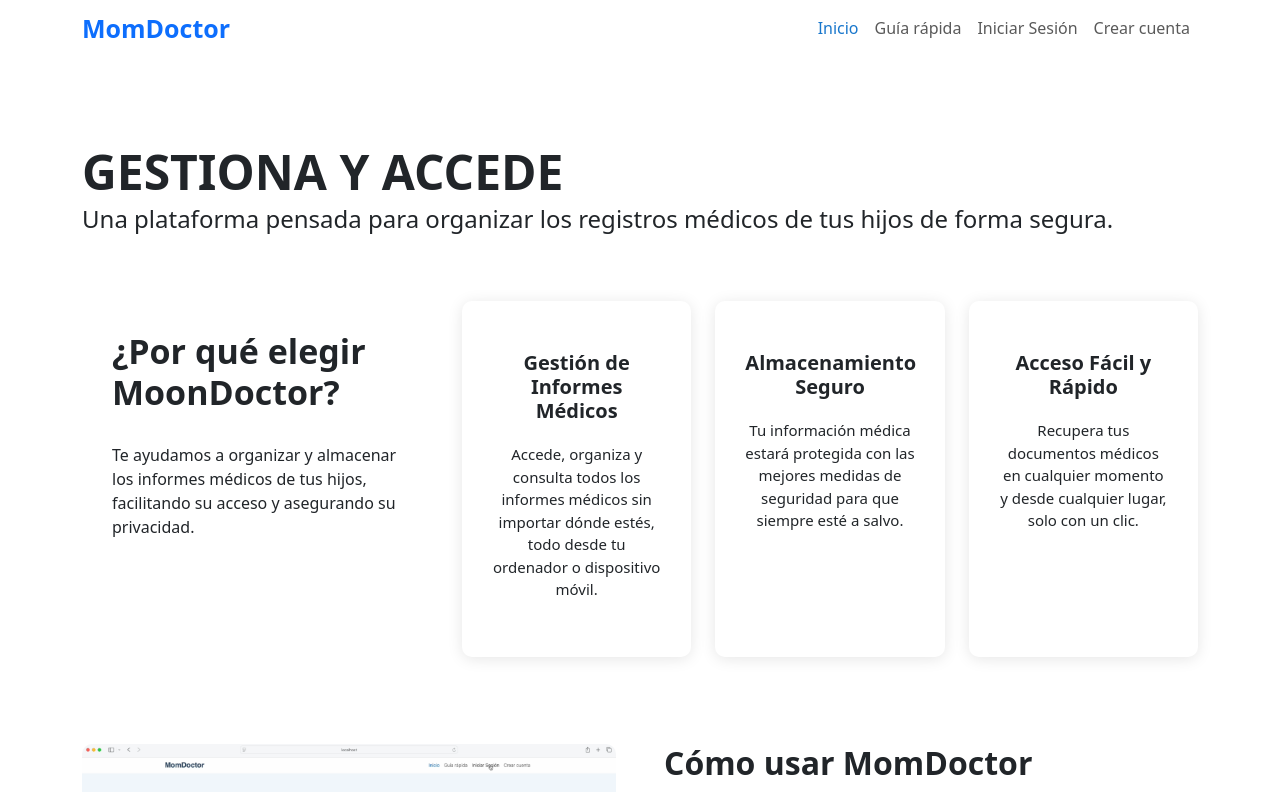
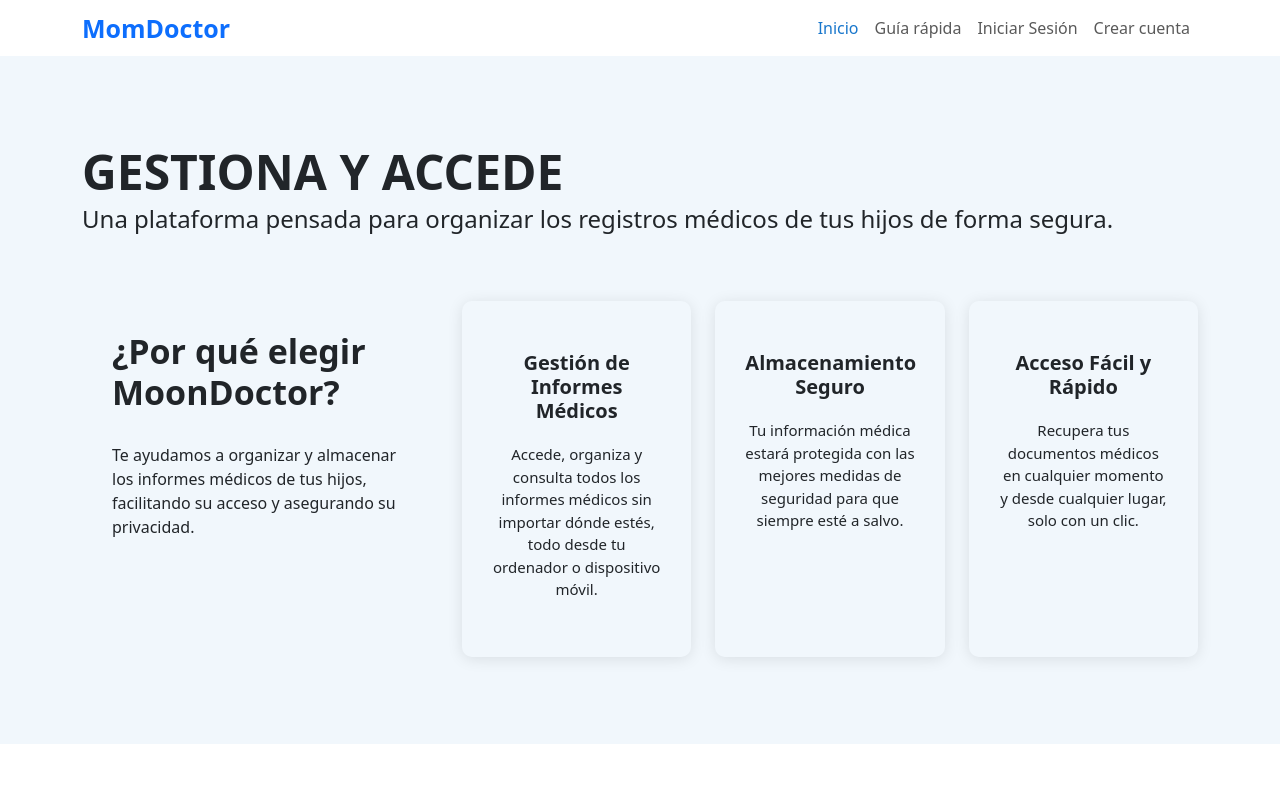
Before and after one commit to Cristinarte/mom_doctor_frontend, a React (Vite) app: page / in a window 1280 px wide. Shown: the top 792 px of the page. Built offline with nearby package versions, Linux system fonts and the light colour scheme; grey boxes are pictures that could not be loaded.

Commit message:
Agrego ajustes estilos css

```diff
--- a/src/assets/css/about.css
+++ b/src/assets/css/about.css
@@ -8,6 +8,9 @@
   1. El contenido descriptivo (texto e íconos).
   2. El video y el botón de reproducción pulsante.
 */
+section{
+  margin-bottom: 60px;
+}
 
 /* Estilo para el título en la sección About */
 .about .content h3 {
--- a/src/assets/css/hero.css
+++ b/src/assets/css/hero.css
@@ -16,6 +16,7 @@
   justify-content: center; /* Alinea los elementos al centro horizontalmente */
   position: relative; /* Permite colocar elementos dentro de esta sección en relación a ella */
   overflow: hidden; /* Asegura que el contenido no se desborde fuera de los límites de la sección */
+  background-color: #f1f7fc;
 }
 
 /* Estilo para el contenedor dentro de la hero section */
```
